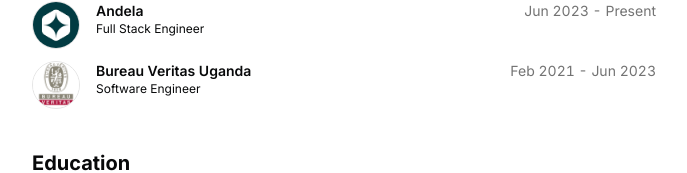
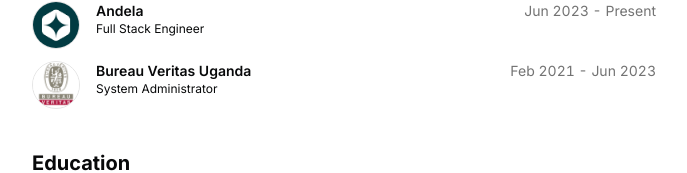
Before and after one commit to mutsinziisaac/my-brand-mutsinzi, a Next.js app: page / in a window 1280 px wide. Shown: the part 487-660 px from the top of the page, without its empty margins (296-983 px from the left). Built offline with nearby package versions, Linux system fonts and the light colour scheme.

Commit message:
refactor

```diff
--- a/src/data/resume.tsx
+++ b/src/data/resume.tsx
@@ -80,7 +80,7 @@ export const DATA = {
       badges: [],
       href: "https://www.bureauveritas.ug/",
       location: "Kampala",
-      title: "Software Engineer",
+      title: "System Administrator",
       logoUrl: "/bv.png",
       start: "Feb 2021",
       end: "Jun 2023",
```
